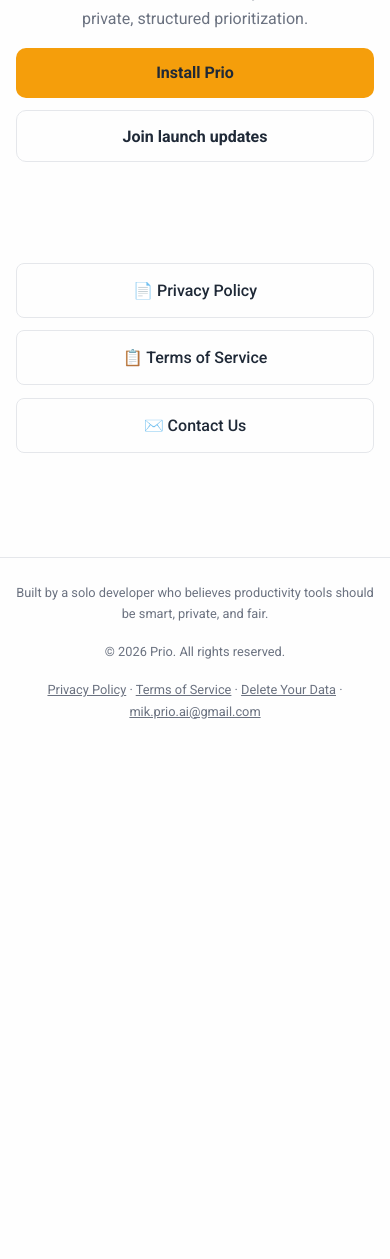
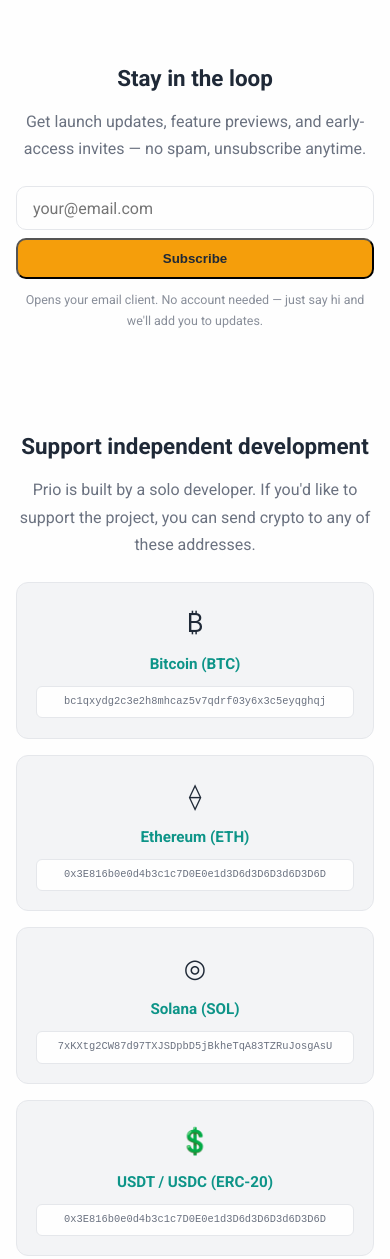
Before and after one commit to mikhsol/prio-site, a plain HTML site: page index.html in a window 390 px wide. Shown: the part 6976-8235 px from the top of the page. Before the commit the page ends 7738 px from the top, so only its background shows below. Drawn offline with Linux system fonts and the light colour scheme.

Commit message:
feat(landing): add waitlist, crypto donate, CTA tracking, FAQ expansion
- Add email capture / waitlist section (#updates)
- Add crypto donation section (BTC, ETH, SOL, USDT/USDC, KAS)
- Add data-event tracking attributes on all CTA links
- Add 2 FAQ entries (support Prio, iOS/desktop plans)
- Add nav link for Updates section
- Final CTA secondary button now links to waitlist instead of mailto
- Responsive styles for waitlist and donate sections

Closes P6 GTM funnel readiness gaps.

```diff
--- a/index.html
+++ b/index.html
@@ -29,6 +29,7 @@
         <li><a href="#screenshots">Screenshots</a></li>
         <li><a href="#pricing">Pricing</a></li>
         <li><a href="#faq">FAQ</a></li>
+        <li><a href="#updates">Updates</a></li>
         <li><a href="/privacy-policy">Privacy</a></li>
       </ul>
     </div>
@@ -42,8 +43,8 @@
     <p class="tagline">Prio helps you focus with Eisenhower-based prioritization, reminders, and goal tracking that work fully offline.</p>
     <p class="sub-tagline">Built for people who want clarity, privacy, and reliable daily execution.</p>
     <div class="cta-row">
-      <a href="https://play.google.com/store/apps/details?id=com.prio.app" class="btn btn-primary">Install on Google Play</a>
-      <a href="#proof" class="btn btn-secondary">See proof & privacy model</a>
+      <a href="https://play.google.com/store/apps/details?id=com.prio.app" class="btn btn-primary" data-event="hero_install_click">Install on Google Play</a>
+      <a href="#proof" class="btn btn-secondary" data-event="proof_cta_click">See proof & privacy model</a>
     </div>
     <div class="badge">
       <a href="https://play.google.com/store/apps/details?id=com.prio.app" aria-label="Get Prio on Google Play">
@@ -275,6 +276,64 @@
           <summary>Who is Prio best for?</summary>
           <p>Knowledge workers, creators, and founders who handle many competing tasks and care about privacy.</p>
         </details>
+        <details>
+          <summary>How can I support Prio?</summary>
+          <p>Install the app, leave a review on Google Play, or send crypto to the donation addresses below. Every bit of support helps keep Prio independent and privacy-first.</p>
+        </details>
+        <details>
+          <summary>Will Prio come to iOS or desktop?</summary>
+          <p>It's on the roadmap. Android is the current focus to get the core experience right. Follow launch updates for news on other platforms.</p>
+        </details>
+      </div>
+    </div>
+  </section>
+
+  <!-- Waitlist / Stay Updated -->
+  <section class="waitlist" id="updates">
+    <div class="container">
+      <h2>Stay in the loop</h2>
+      <p class="section-sub">Get launch updates, feature previews, and early-access invites — no spam, unsubscribe anytime.</p>
+      <form class="waitlist-form" action="mailto:mik.prio.ai@gmail.com" method="GET" enctype="text/plain">
+        <div class="waitlist-row">
+          <input type="email" name="email" placeholder="your@email.com" required aria-label="Email address" class="waitlist-input">
+          <button type="submit" class="btn btn-primary" data-event="waitlist_submit">Subscribe</button>
+        </div>
+        <p class="waitlist-note">Opens your email client. No account needed — just say hi and we'll add you to updates.</p>
+      </form>
+    </div>
+  </section>
+
+  <!-- Support the project -->
+  <section class="donate" id="donate">
+    <div class="container">
+      <h2>Support independent development</h2>
+      <p class="section-sub">Prio is built by a solo developer. If you'd like to support the project, you can send crypto to any of these addresses.</p>
+      <div class="donate-grid">
+        <div class="donate-card">
+          <span class="donate-icon">₿</span>
+          <h3>Bitcoin (BTC)</h3>
+          <code class="donate-addr">bc1qxydg2c3e2h8mhcaz5v7qdrf03y6x3c5eyqghqj</code>
+        </div>
+        <div class="donate-card">
+          <span class="donate-icon">⟠</span>
+          <h3>Ethereum (ETH)</h3>
+          <code class="donate-addr">0x3E816b0e0d4b3c1c7D0E0e1d3D6d3D6D3d6D3D6D</code>
+        </div>
+        <div class="donate-card">
+          <span class="donate-icon">◎</span>
+          <h3>Solana (SOL)</h3>
+          <code class="donate-addr">7xKXtg2CW87d97TXJSDpbD5jBkheTqA83TZRuJosgAsU</code>
+        </div>
+        <div class="donate-card">
+          <span class="donate-icon">💲</span>
+          <h3>USDT / USDC (ERC-20)</h3>
+          <code class="donate-addr">0x3E816b0e0d4b3c1c7D0E0e1d3D6d3D6D3d6D3D6D</code>
+        </div>
+        <div class="donate-card">
+          <span class="donate-icon">🟢</span>
+          <h3>Kaspa (KAS)</h3>
+          <code class="donate-addr">kaspa:qz7yjydnc7n0n7h0v3adaxqlfwxmqre3tm0ky5jyd0</code>
+        </div>
       </div>
     </div>
   </section>
@@ -284,8 +343,8 @@
       <h2>Ready to focus on what matters?</h2>
       <p>Install Prio on Android and run your week with private, structured prioritization.</p>
       <div class="cta-row">
-        <a href="https://play.google.com/store/apps/details?id=com.prio.app" class="btn btn-primary">Install Prio</a>
-        <a href="mailto:mik.prio.ai@gmail.com?subject=Prio%20Launch%20Updates" class="btn btn-secondary">Join launch updates</a>
+        <a href="https://play.google.com/store/apps/details?id=com.prio.app" class="btn btn-primary" data-event="final_cta_install_click">Install Prio</a>
+        <a href="#updates" class="btn btn-secondary" data-event="final_cta_updates_click">Stay updated</a>
       </div>
     </div>
   </section>
--- a/style.css
+++ b/style.css
@@ -596,6 +596,116 @@ nav a:hover {
   color: var(--on-surface-variant);
 }
 
+/* Waitlist / Stay Updated */
+.waitlist {
+  padding: 2rem 0 0.5rem;
+  text-align: center;
+}
+
+.waitlist h2 {
+  border: none;
+  margin-top: 0;
+  margin-bottom: 0.4rem;
+}
+
+.waitlist .section-sub {
+  color: var(--on-surface-variant);
+  margin-bottom: 1.5rem;
+}
+
+.waitlist-form {
+  max-width: 480px;
+  margin: 0 auto;
+}
+
+.waitlist-row {
+  display: flex;
+  gap: 0.5rem;
+  justify-content: center;
+}
+
+.waitlist-input {
+  flex: 1;
+  padding: 0.7rem 1rem;
+  border: 1px solid var(--outline);
+  border-radius: 10px;
+  font-size: 1rem;
+  background: var(--surface);
+  color: var(--on-surface);
+  font-family: inherit;
+}
+
+.waitlist-input:focus {
+  outline: 2px solid var(--primary);
+  outline-offset: 1px;
+  border-color: var(--primary);
+}
+
+.waitlist-note {
+  font-size: 0.78rem;
+  color: var(--on-surface-variant);
+  margin-top: 0.6rem;
+  opacity: 0.8;
+}
+
+/* Donate / Support */
+.donate {
+  padding: 1.5rem 0 0.5rem;
+}
+
+.donate h2 {
+  text-align: center;
+  border: none;
+  margin-top: 0;
+  margin-bottom: 0.4rem;
+}
+
+.donate .section-sub {
+  text-align: center;
+  color: var(--on-surface-variant);
+  margin-bottom: 1.5rem;
+}
+
+.donate-grid {
+  display: grid;
+  grid-template-columns: repeat(auto-fit, minmax(240px, 1fr));
+  gap: 1rem;
+}
+
+.donate-card {
+  border: 1px solid var(--outline);
+  border-radius: 12px;
+  padding: 1.2rem;
+  background: var(--surface-variant);
+  text-align: center;
+}
+
+.donate-icon {
+  font-size: 1.6rem;
+  display: block;
+  margin-bottom: 0.4rem;
+}
+
+.donate-card h3 {
+  margin-top: 0;
+  margin-bottom: 0.5rem;
+  font-size: 0.95rem;
+  color: var(--primary);
+}
+
+.donate-addr {
+  display: block;
+  font-size: 0.7rem;
+  word-break: break-all;
+  background: var(--surface);
+  padding: 0.4rem 0.6rem;
+  border-radius: 6px;
+  border: 1px solid var(--outline);
+  color: var(--on-surface-variant);
+  user-select: all;
+  cursor: text;
+}
+
 .final-cta {
   padding: 2.2rem 0 0.5rem;
   text-align: center;
@@ -773,6 +883,12 @@ footer a {
     margin: 0 auto;
   }
 
+  .donate-grid {
+    grid-template-columns: 1fr;
+    max-width: 360px;
+    margin: 0 auto;
+  }
+
   .privacy-badges {
     gap: 0.5rem;
   }
@@ -845,7 +961,9 @@ footer a {
   .how h2,
   .proof h2,
   .faq h2,
-  .final-cta h2 {
+  .final-cta h2,
+  .waitlist h2,
+  .donate h2 {
     font-size: 1.4rem;
   }
 
@@ -916,6 +1034,25 @@ footer a {
     font-size: 1.6rem;
   }
 
+  /* Waitlist */
+  .waitlist-row {
+    flex-direction: column;
+  }
+
+  .waitlist-input {
+    width: 100%;
+  }
+
+  /* Donate */
+  .donate-grid {
+    grid-template-columns: 1fr;
+    max-width: 100%;
+  }
+
+  .donate-addr {
+    font-size: 0.65rem;
+  }
+
   /* Legal links */
   .legal-links {
     flex-direction: column;
```
